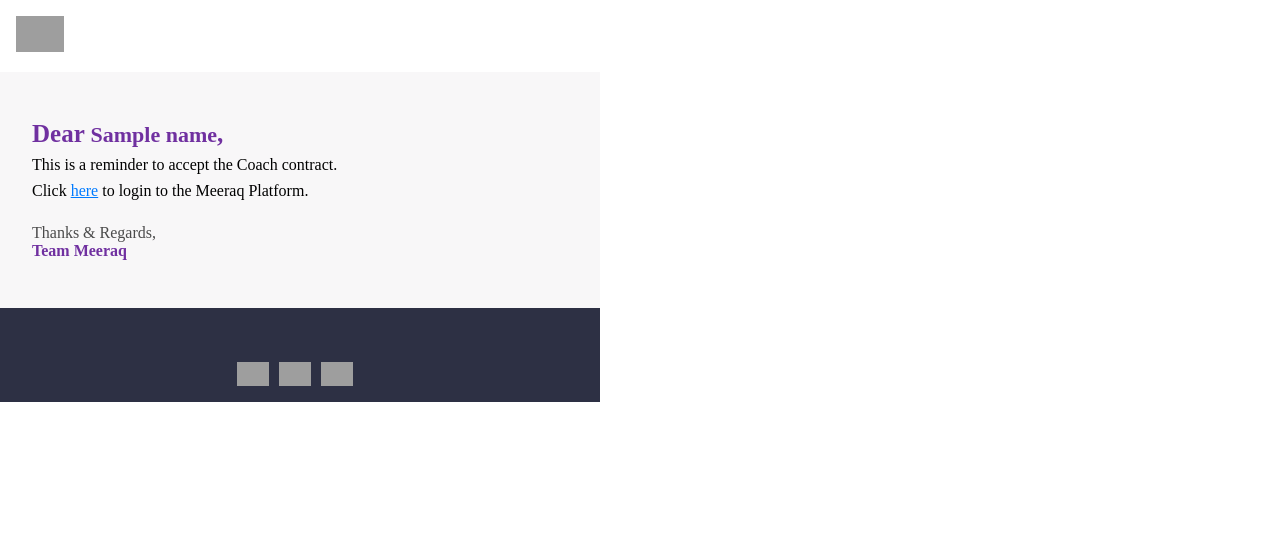
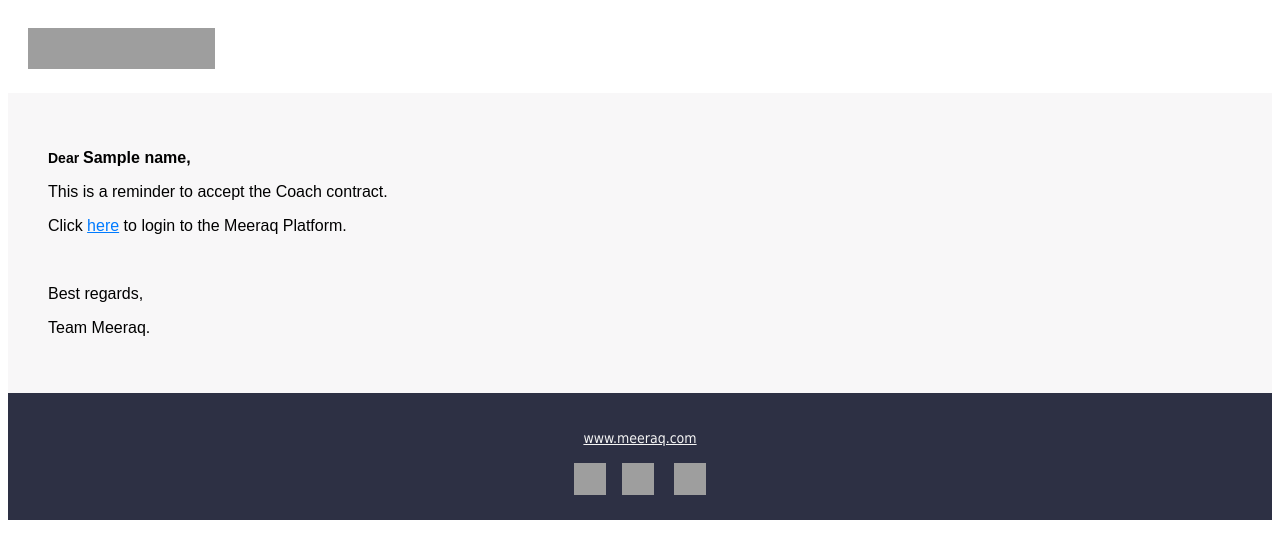
Before and after one commit to Meeraq/operations-backend, a Django app: template templates/coach_templates/contract_reminder.html in a window 1280 px wide. Shown: the top 559 px of the page. Run offline with Django 3.2, Linux system fonts and the light colour scheme; the template is opened without the code that fills it: most values are stand-ins (such as "Sample title", 1, 10 or a date in 2020); grey boxes are pictures that could not be loaded.

Commit message:
email template updated for contract reminder

```diff
--- a/templates/coach_templates/contract_reminder.html
+++ b/templates/coach_templates/contract_reminder.html
@@ -1,16 +1,45 @@
-{% extends "parent_template.html" %} {% block title %}Meeraq Coaching{% endblock %} {% block heading %}
+{% extends "table_parent_template.html" %} {% block title %}Meeraq Platform{% endblock %} {% block content %}
+<tr style="border: 0">
+  <td style="padding: 20px; background: #f8f7f8; border: 0">
 
-<div>
-  <b>
-    <span class="heading-container">
-      Dear <span class="heading-container-span">{{name}}</span>,
-    </span>
-  </b>
-</div>
-  {% endblock %} {% block content %}
-
-
-  <p class="child-para">This is a reminder to accept the Coach contract.</p>
-  <p class="child-para">Click <a href="https://caas.meeraq.com/" style="color: #007bff; text-decoration: underline;">here</a> to login to the Meeraq Platform.</p>
+    <div align="center"  >
+      <table
+        border="0"
+        cellpadding="0"
+        cellspacing="0"
+        style="
+          width: 100%;
+          mso-cellspacing: 0cm;
+          background: #f8f7f8;
+          mso-yfti-tbllook: 1184;
+          mso-padding-alt: 0cm 0cm 0cm 0cm;
+        "
+        width="100%"
+      >
+        <tbody>
+          <tr
+            style="
+              mso-yfti-irow: 0;
+              mso-yfti-firstrow: yes;
+              mso-yfti-lastrow: yes;
+            "
+          >
+            <td style="padding: 15pt 15pt 15pt 15pt">
+              <p  >
+      <strong><span style="font-size: 14px">Dear&nbsp;</span></strong
+      ><b>{{name}}</b><strong>,</strong>
+    </p>
+    <p class="child-para">This is a reminder to accept the Coach contract.</p>
+    <p class="child-para">Click <a href="https://caas.meeraq.com/" style="color: #007bff; text-decoration: underline;">here</a> to login to the Meeraq Platform.</p>
+              <p  ><br /></p>
+              <p  >Best regards,</p>
+              <p  >Team Meeraq.</p>
+            </td>
+          </tr>
+        </tbody>
+      </table>
+    </div>
+  </td>
+</tr>
 
 {% endblock %}
```
